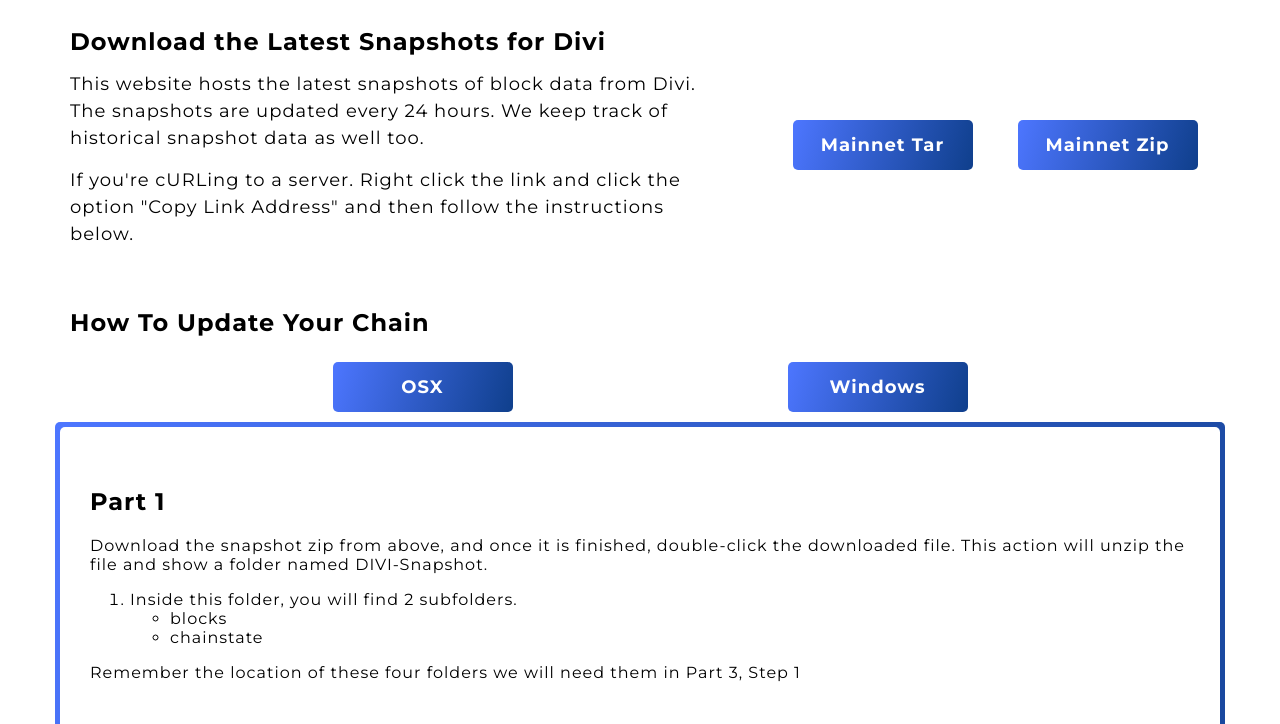
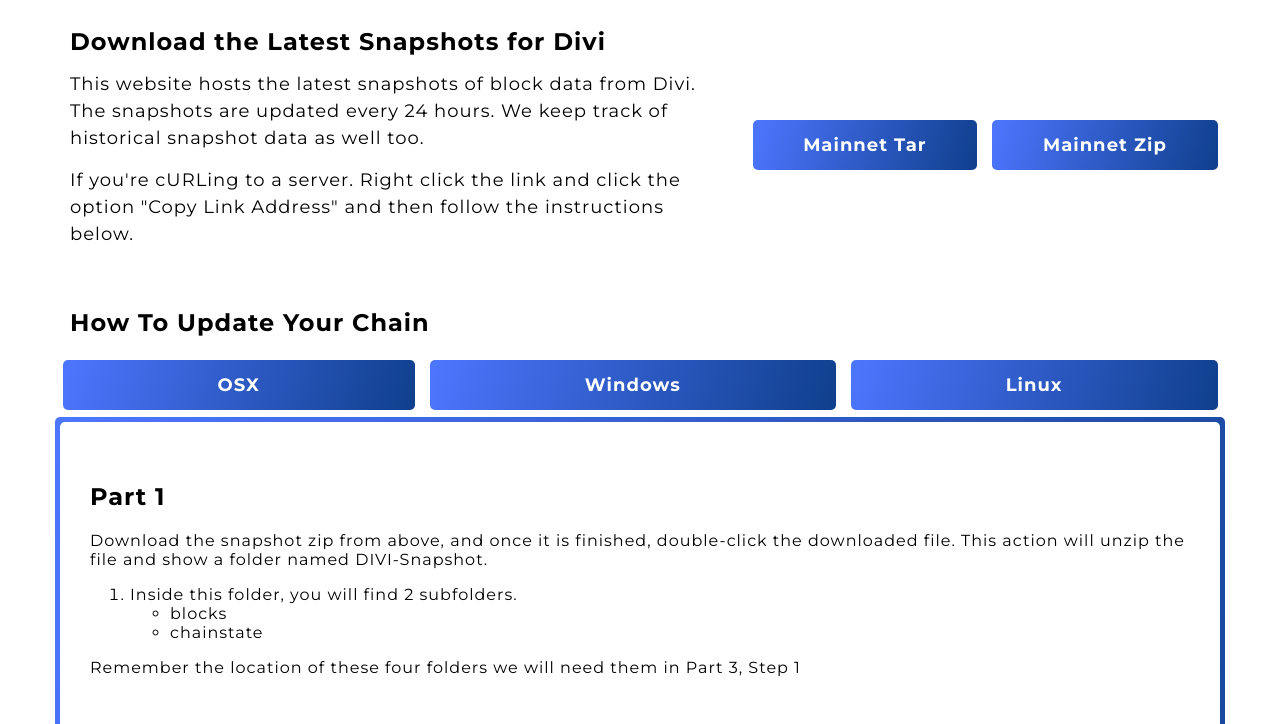
Before and after one commit to 0o10/DiviNetworkSnapshots, a plain HTML site: page index.html in a window 1280 px wide. Shown: the part 73-797 px from the top of the page. Drawn offline with Linux system fonts and the light colour scheme.

Commit message:
More styling fixes

```diff
--- a/index.html
+++ b/index.html
@@ -198,7 +198,6 @@
         flex-wrap: wrap;
         align-items: center;
         justify-content: space-evenly;
-        margin: 10px;
         width:100%;
       }
 
@@ -208,15 +207,16 @@
         justify-content: center;
         background: linear-gradient(107deg, rgba(77, 118, 255, 1) 0%, rgba(15, 63, 140, 1) 100%);
         color: white;
-        width: 180px;
+        flex-grow:1;
         height: 50px;
         border-radius: 5px;
-        margin: 0 7.5px;
+        margin:7.5px;
         font-size: 18px;
         font-weight: bold;
         cursor: pointer;
         transition: 1s ease;
       }
+
       .gradient-button.selected {
         background: linear-gradient(107deg, rgba(15, 63, 140, 1) 0%, rgba(77, 118, 255, 1) 100%);
       }
@@ -431,8 +431,8 @@
             </div>
             <div class="buttons-list">
               <h2 id="osx-instructions-button" class="gradient-button">OSX</h2>
-
               <h2 id="windows-instructions-button" class="gradient-button">Windows</h2>
+              <h2 id="windows-instructions-button" class="gradient-button">Linux</h2>
             </div>
             <div>
               <div class="gradient-border">
```
